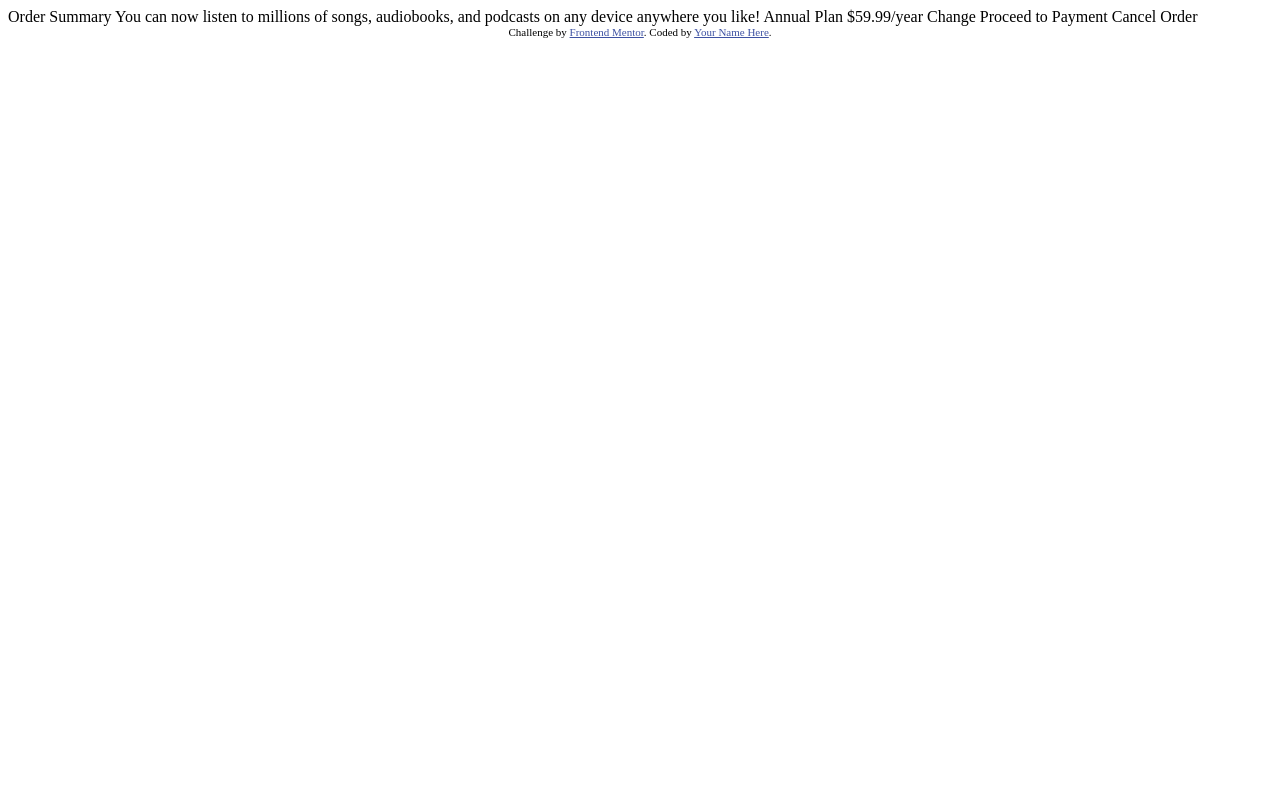
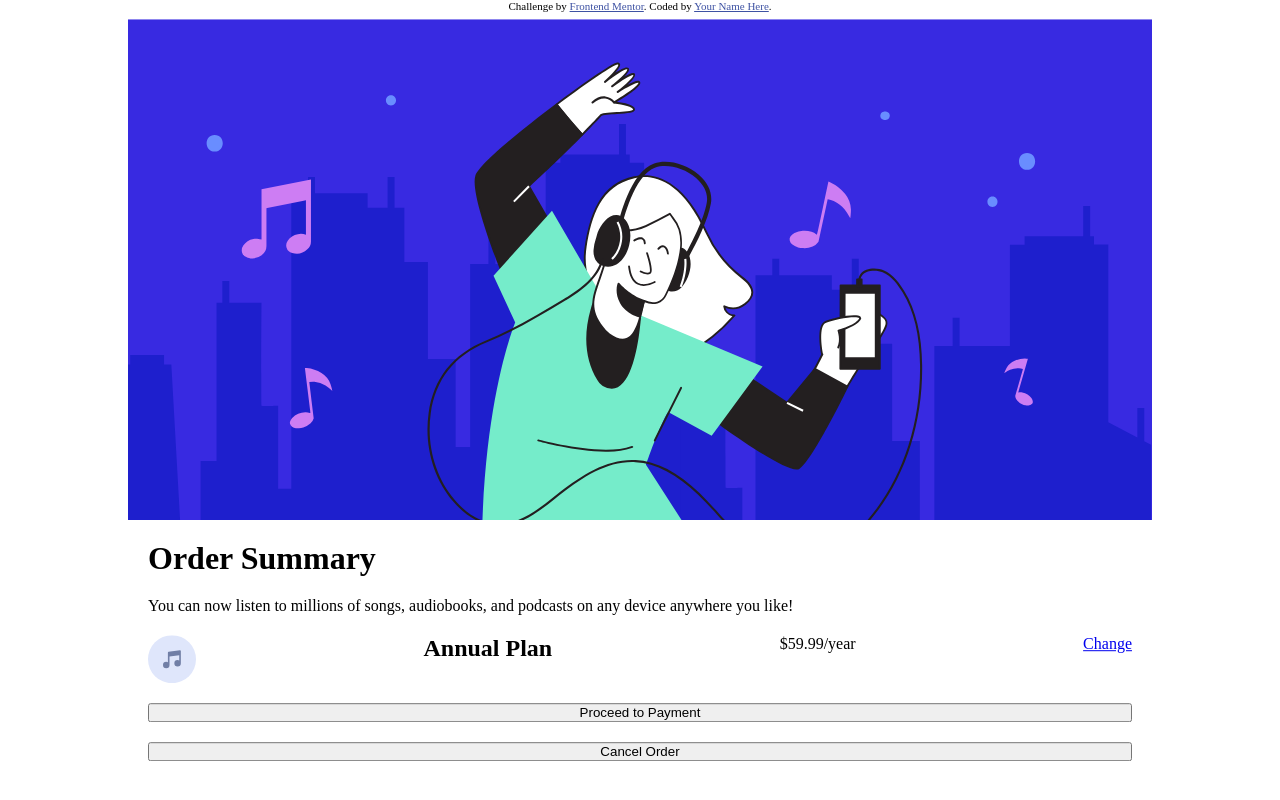
Before and after one commit to carderBeeBeeBee/Frontend-Mentor-10-Order-Summary-Component, a plain HTML site: page index.html in a window 1280 px wide. Drawn offline with Linux system fonts and the light colour scheme.

Commit message:
Page-structure

```diff
--- a/index.html
+++ b/index.html
@@ -3,31 +3,27 @@
 <head>
   <meta charset="UTF-8">
   <meta name="viewport" content="width=device-width, initial-scale=1.0"> <!-- displays site properly based on user's device -->
-
   <link rel="icon" type="image/png" sizes="32x32" href="./images/favicon-32x32.png">
-
+  <link rel="stylesheet" href="style.css">
   <title>Frontend Mentor | Order summary card</title>
-
-  <!-- Feel free to remove these styles or customise in your own stylesheet 👍 -->
-  <style>
-    .attribution { font-size: 11px; text-align: center; }
-    .attribution a { color: hsl(228, 45%, 44%); }
-  </style>
 </head>
 <body>
-
-  Order Summary
-
-  You can now listen to millions of songs, audiobooks, and podcasts on any
-  device anywhere you like!
-
-  Annual Plan
-  $59.99/year
-
-  Change
-
-  Proceed to Payment
-  Cancel Order
+  <div class="container">
+    <img src="./images/illustration-hero.svg" alt="An illustration of a woman listening to music">
+    <div class="content">
+      <h1>Order Summary</h1>
+      <p>You can now listen to millions of songs, audiobooks, and podcasts on any
+        device anywhere you like!</p>
+      <div class="plan">
+        <img src="./images/icon-music.svg" alt="Music icon">
+        <h2>Annual Plan</h2>
+        <p>$59.99/year</p>
+        <a href="#">Change</a>
+      </div>
+      <button class="pay-btn">Proceed to Payment</button>
+      <button class="cancel-btn">Cancel Order</button>
+    </div>
+  </div>
 
   <div class="attribution">
     Challenge by <a href="https://www.frontendmentor.io?ref=challenge" target="_blank">Frontend Mentor</a>.
--- /dev/null
+++ b/style.css
@@ -0,0 +1,55 @@
+:root {
+    /* Primary */
+    --pale-blue: hsl(225, 100%, 94%);
+    --bright-blue: hsl(245, 75%, 52%);
+
+    /* Neutral */
+    --very-pale-blue: hsl(225, 100%, 98%);
+    --desaturated-blue: hsl(224, 23%, 55%);
+    --dark-blue: hsl(223, 47%, 23%);
+}
+
+@font-face {
+    font-family: fac;
+    src: url();
+}
+
+* {
+    box-sizing: border-box;
+    padding: 0;
+    margin: 0;
+}
+
+html {
+    font-size: 16px;
+}
+
+.container, .content, .plan {
+    display: flex;
+}
+
+.container, .content {
+    flex-direction: column;
+}
+
+.container {
+    width: 80%;
+    position: absolute;
+    top: 50%;
+    left: 50%;
+    transform: translate(-50%, -50%);
+}
+
+.content {
+    padding: 20px;
+    gap: 20px;
+}
+
+.plan {
+    flex-direction: row;
+    width: 100%;
+    justify-content: space-between;
+}
+
+.attribution { font-size: 11px; text-align: center; }
+.attribution a { color: hsl(228, 45%, 44%); }
```
